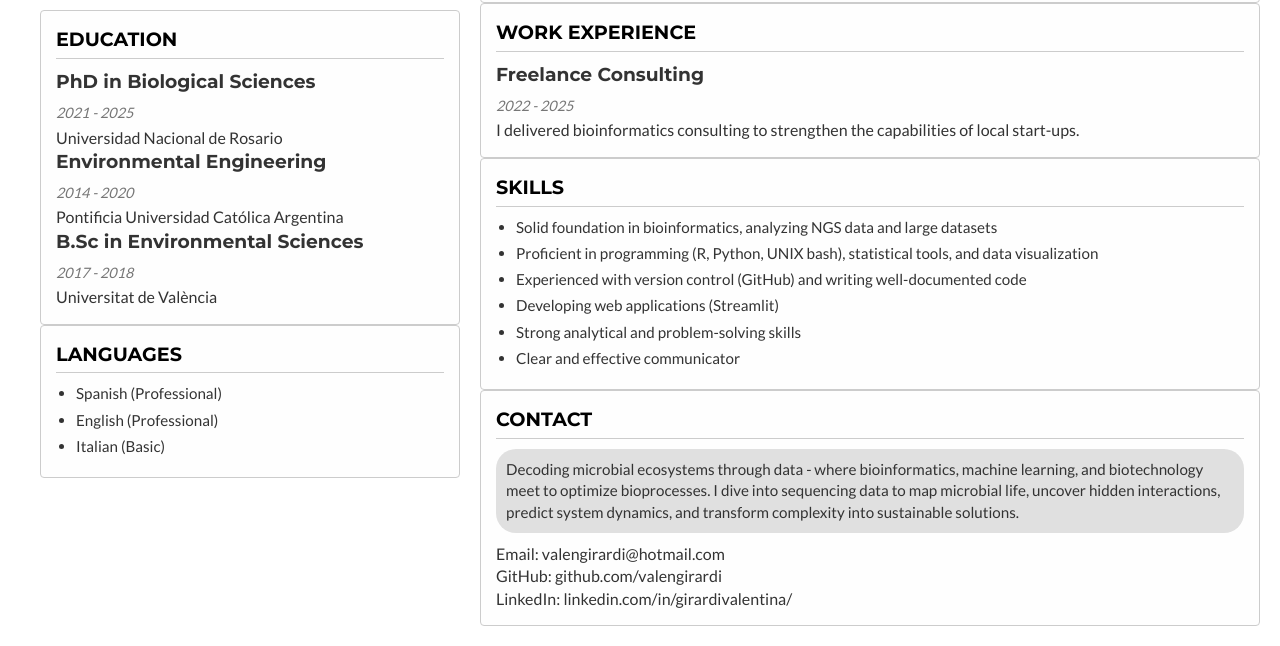
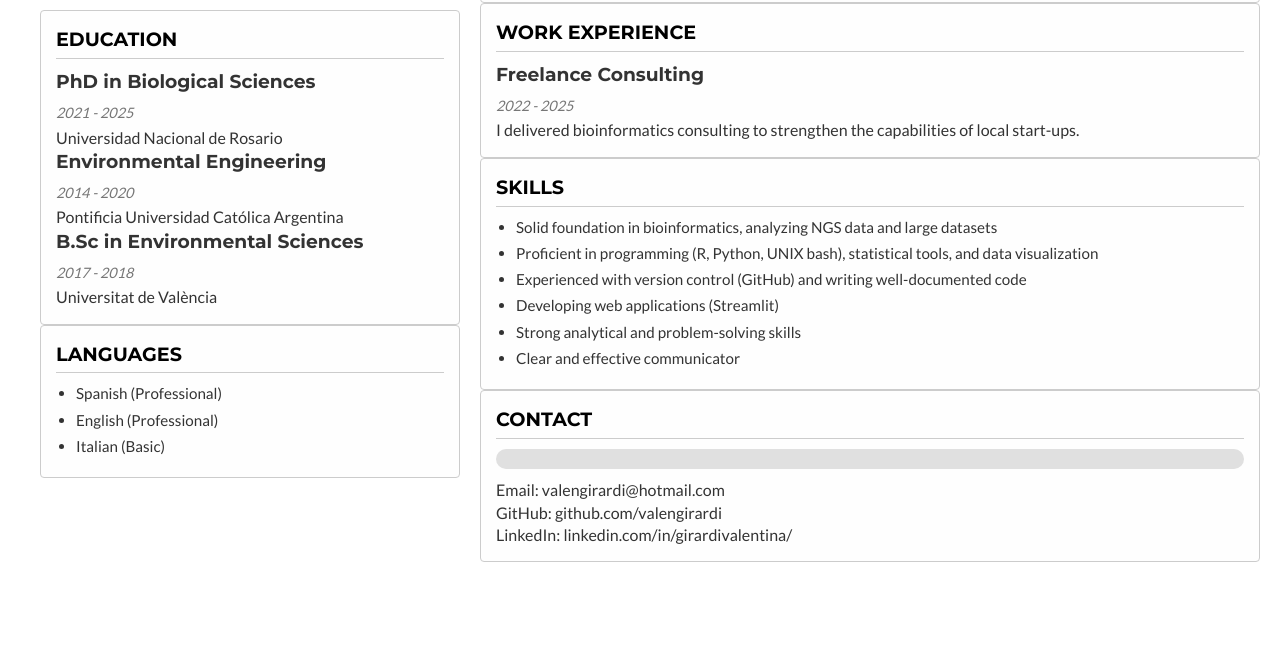
Before and after one commit to valengirardi/valengirardi.github.io, a plain HTML site: page docs/index.html in a window 1280 px wide. Shown: the part 159-805 px from the top of the page. Drawn offline with Linux system fonts and the light colour scheme.

Commit message:
Update index.html

```diff
--- a/docs/index.html
+++ b/docs/index.html
@@ -81,9 +81,6 @@
       <div class="card section-card">
         <h2>CONTACT</h2>
         <div class="bubble">
-          <p>
-            Decoding microbial ecosystems through data - where bioinformatics, machine learning, and biotechnology meet to optimize bioprocesses. I dive into sequencing data to map microbial life, uncover hidden interactions, predict system dynamics, and transform complexity into sustainable solutions.
-          </p>
         </div>
         <p>Email: <a href="mailto:valengirardi@hotmail.com">valengirardi@hotmail.com</a></p>
         <p>GitHub: <a href="https://github.com/valengirardi" target="_blank">github.com/valengirardi</a></p>
```
